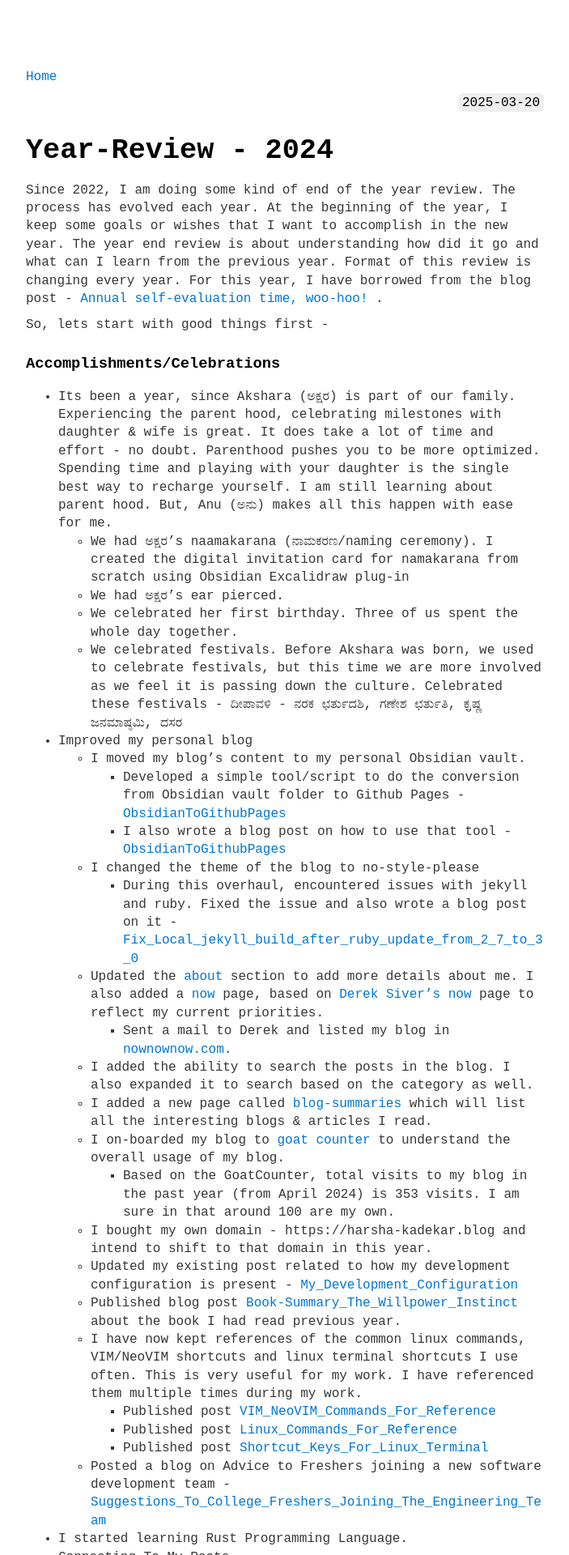
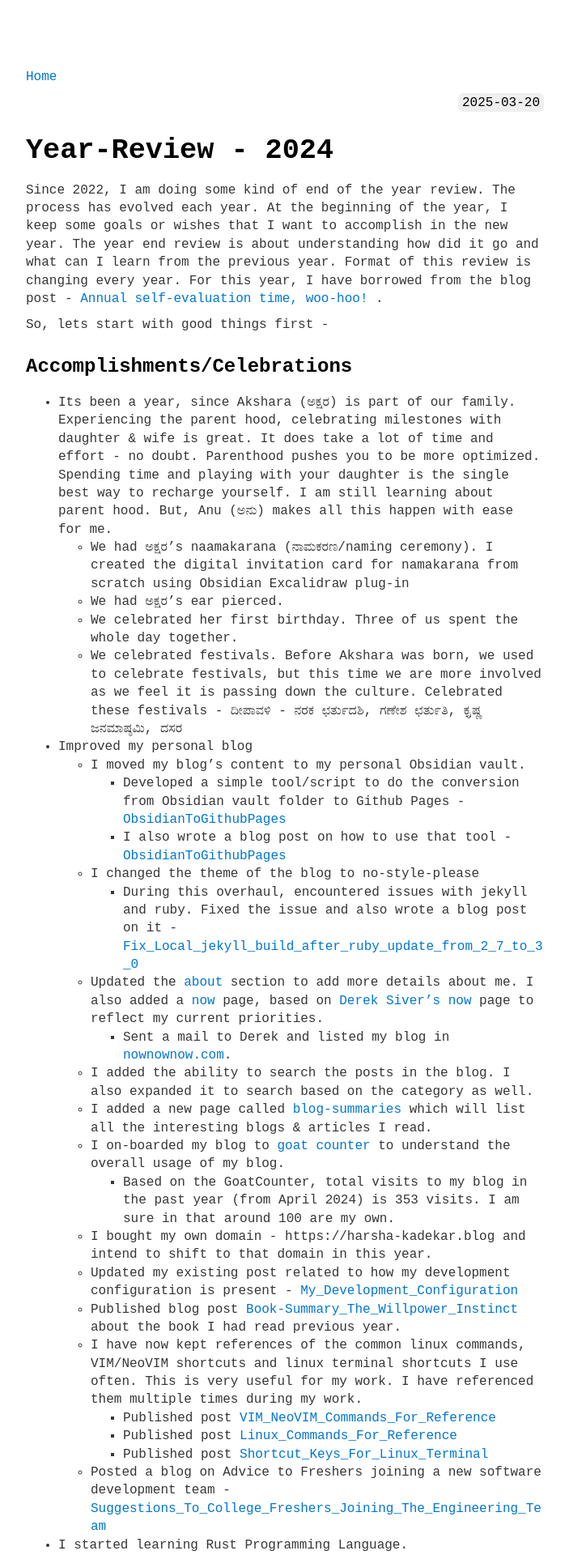
Before and after one commit to harsha-kadekar/harsha-kadekar.github.io, a Jekyll site: the page built from _posts/2025-03-20-year-review-2024.md, in a window 1280 px wide. Shown: the top 1920 px of the page at 81% size, without its empty margins (288-991 px from the left). Built offline with Jekyll 4.4.1, drawn with Linux system fonts in a browser that asks for light colours.

```diff
--- a/_posts/2025-03-20-year-review-2024.md
+++ b/_posts/2025-03-20-year-review-2024.md
@@ -9,7 +9,7 @@ updated: 2025-03-28
 Since 2022, I am doing some kind of end of the year review. The process has evolved each year. At the beginning of the year, I keep some goals or wishes that I want to accomplish in the new year. The year end review is about understanding how did it go and what can I learn from the previous year. Format of this review is changing every year. For this year, I have borrowed from the blog post - [Annual self-evaluation time, woo-hoo!](https://blog.plover.com/misc/evaluation.html) .
 
 So, lets start with good things first -
-### Accomplishments/Celebrations
+## Accomplishments/Celebrations
 - Its been a year, since Akshara (ಅಕ್ಷರ) is part of our family. Experiencing the parent hood, celebrating milestones with daughter & wife is great. It does take a lot of time and effort - no doubt. Parenthood pushes you to  be more optimized. Spending time and playing with your daughter is the single best way to recharge yourself. I am still learning about parent hood. But, Anu (ಅನು) makes all this happen with ease for me.
 	- We had ಅಕ್ಷರ's naamakarana (ನಾಮಕರಣ/naming ceremony). I created the digital invitation card for namakarana from scratch using Obsidian Excalidraw plug-in
 	- We had ಅಕ್ಷರ's ear pierced.
@@ -62,6 +62,7 @@ So, lets start with good things first -
 	- Steady growth in savings, retirements and investments.
 - Thanks to Anu, visited some really nice places.
 - Continued with my interest of cooking by preparing many Indian vegetarian food items.
+
 ## Needs Improvements
 
 I am mentioning here very vague things. I have specific action items from these on my end. I will be working on them through out this year.
```
